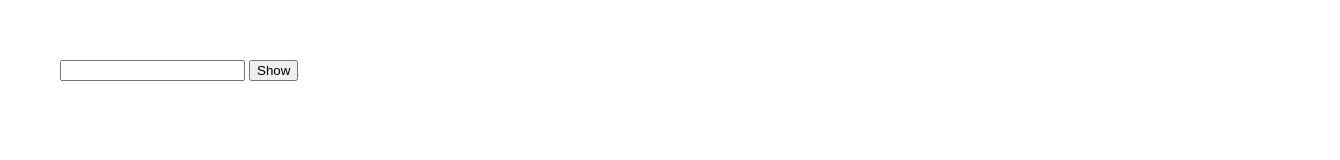
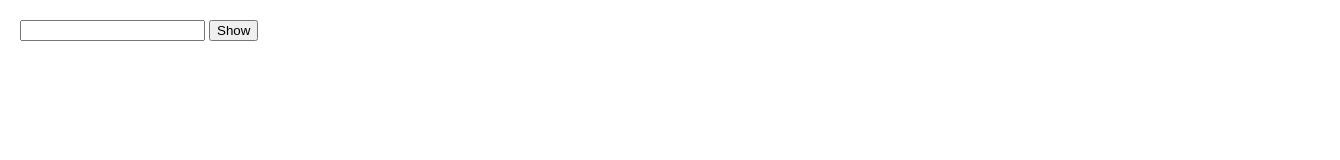
Before and after one commit to tylrshot/bst, a plain HTML site: page index.html in a window 1280 px wide. Shown: the whole page, 1340 px wide, since content can reach past the window. Drawn offline with Linux system fonts and the light colour scheme.

Commit message:
CSS fixes

```diff
--- a/style.css
+++ b/style.css
@@ -13,10 +13,10 @@ th, td {
 }
 
 html, body{
-    height:100%;
-    width:100%;
-    padding:15;
-    margin:15;
+    height:98%;
+    width:98%;
+    padding:5;
+    margin:5;
 }
 
 tr, td {
```
